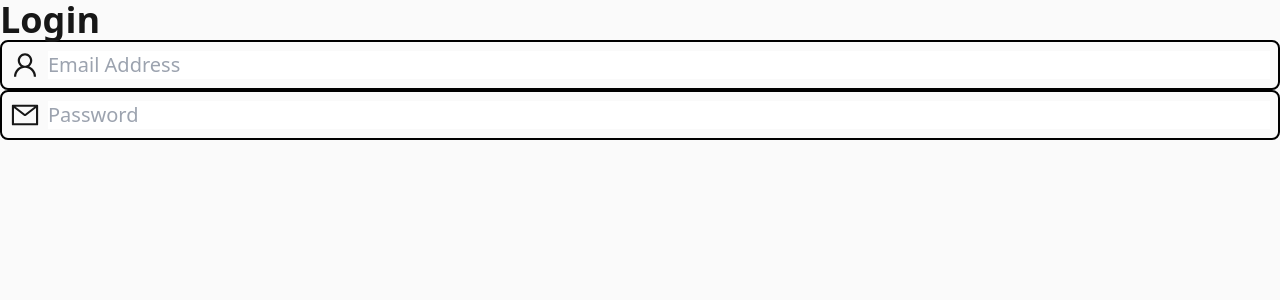
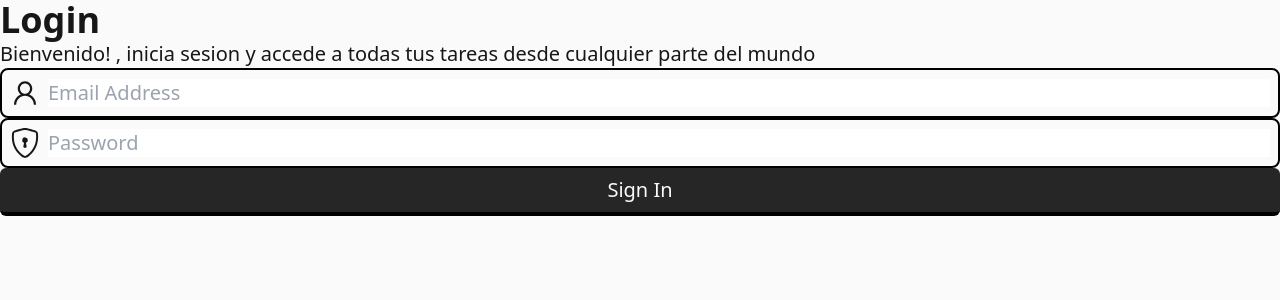
Before and after one commit to Numonu/neotask, a Next.js app: page /login in a window 1280 px wide. Shown: the top 300 px of the page. Built offline with nearby package versions, Linux system fonts and the light colour scheme.

Commit message:
he maquetado la pagina login

```diff
--- a/src/pages/login.jsx
+++ b/src/pages/login.jsx
@@ -1,7 +1,6 @@
-import Input from "@/components/atoms/Input";
 import Title from "@/components/atoms/Title";
-import { AiOutlineUser , AiOutlineMail } from "react-icons/ai";
 import Head from "next/head";
+import LoginForm from "@/components/organisms/LoginForm";
 
 export default function Login() {
 	return (
@@ -11,17 +10,10 @@ export default function Login() {
 			</Head>
 			<div className="text-neutral-900 bg-neutral-50 min-h-screen">
 				<Title>Login</Title>
-				<Input
-					placeholder="Email Address"
-					icon={<AiOutlineUser />}
-					required
-				/>
-                <Input
-					placeholder="Password"
-                    type="password"
-					icon={<AiOutlineMail />}
-					required
-				/>
+				<p className="text-xl">
+					Bienvenido! , inicia sesion y accede a todas tus tareas desde cualquier parte del mundo
+				</p>
+				<LoginForm/>
 			</div>
 		</>
 	);
```
